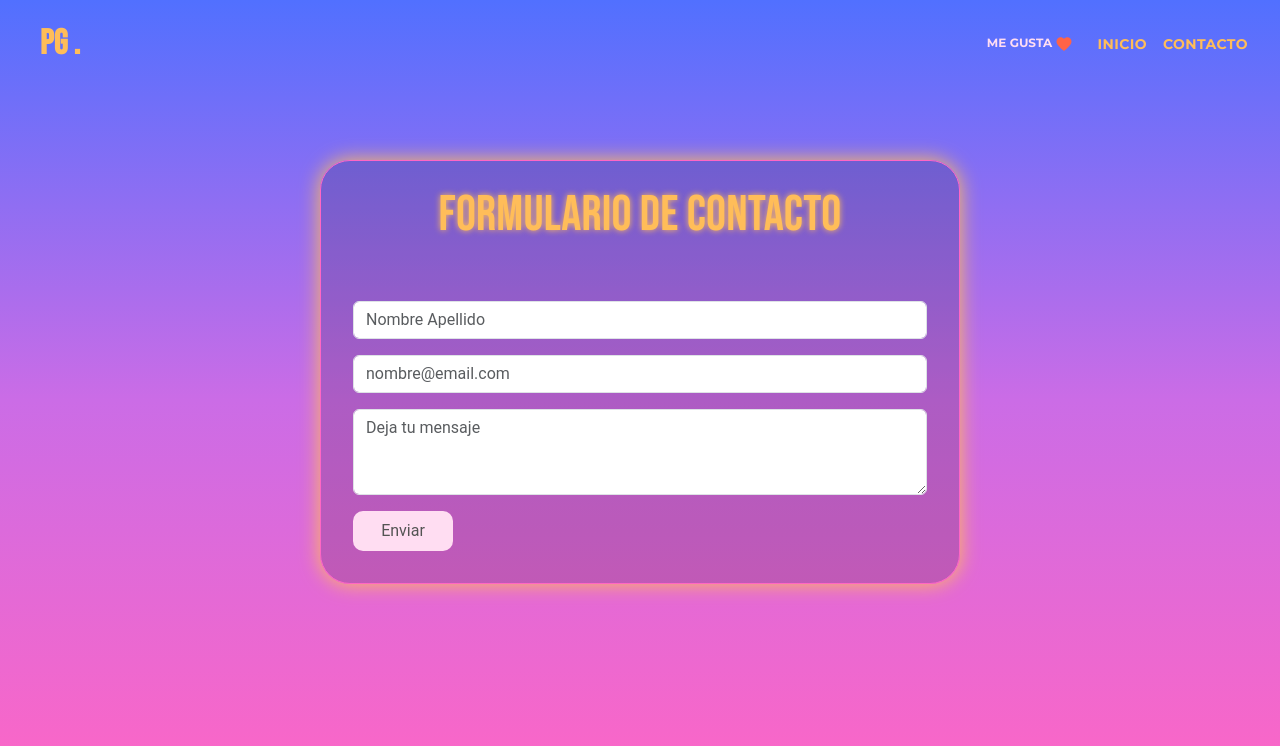
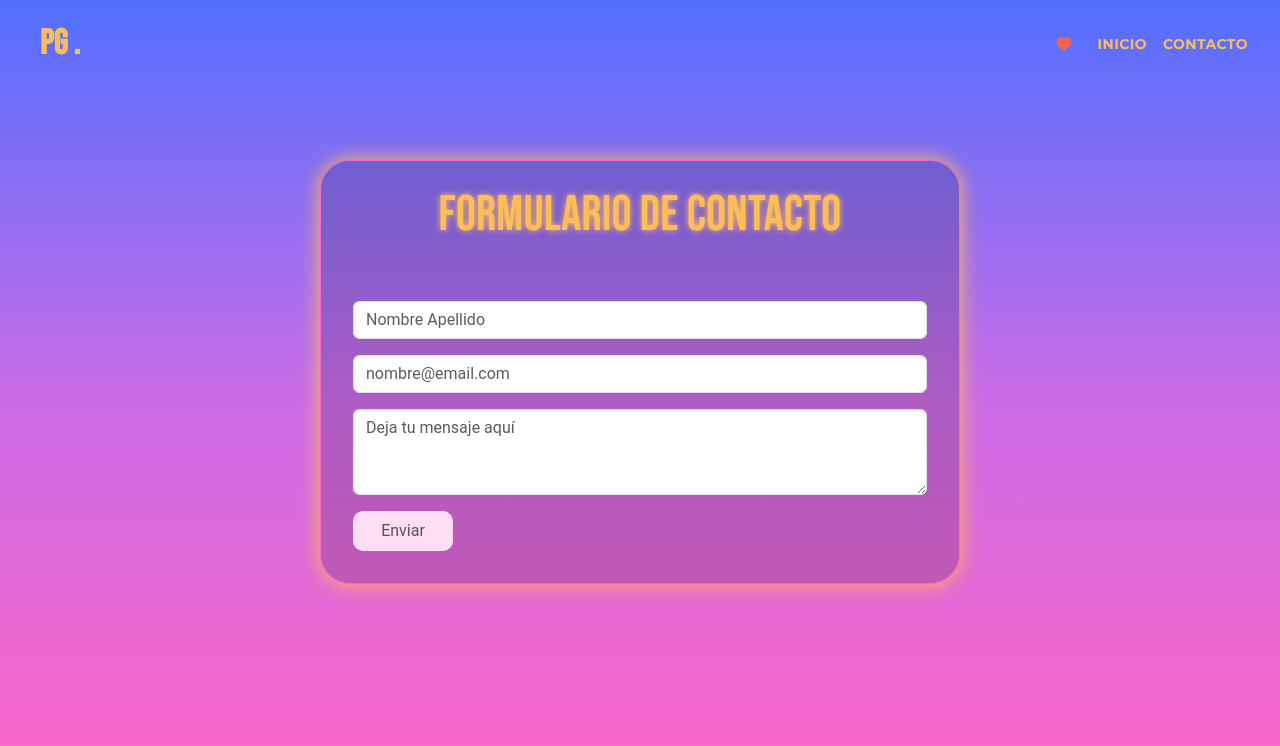
Before and after one commit to paaolaola/portfolio-paola-gonzalez, a React (Vite) app: page /contacto in a window 1280 px wide. Shown: the top 746 px of the page. Built offline with nearby package versions, Linux system fonts and the light colour scheme.

Commit message:
last changes

```diff
--- a/src/assets/css/Home.css
+++ b/src/assets/css/Home.css
@@ -4,16 +4,26 @@
     padding: 1rem;
     color: #ffbd59;
 }
+button.like-text {
+    margin: 0;
+}
+
 .like-text {
     font-family: "Montserrat", sans-serif;
     font-size: 12px;
     font-weight: 600;
     color: #ffddf2;
     transition: border-color 0.3s, box-shadow 0.3s;
-    margin-left: 2rem;
     background-color: transparent;
     border: none;
 }
+
+.like-text:hover {
+    border-color: #ffbd59;
+    text-shadow: 0px 0px 8px #ffbd59;
+    cursor: pointer;
+}
+
 .not-like-text {
     color: #ffddf2;
     background-color: transparent;
@@ -22,13 +32,6 @@
     font-family: "Montserrat", sans-serif;
     font-size: 12px;
     font-weight: 600;
-    margin-left: 2rem;
-}
-
-.like-text:hover {
-    border-color: #ffbd59;
-    text-shadow: 0px 0px 8px #ffbd59;
-    cursor: pointer;
 }
 
 .like-message {
--- a/src/components/Navbar.jsx
+++ b/src/components/Navbar.jsx
@@ -65,7 +65,7 @@ function DrawerAppBar(props) {
                             color: "#ffbd59",
                             fontFamily: "Montserrat",
 
-                            fontWeight: "800",
+                            fontWeight: "600",
                             "&:hover": { textShadow: "0 0 10px #ffbd59" },
                             fontSize: {
                                 xs: "11px",
@@ -84,8 +84,7 @@ function DrawerAppBar(props) {
                         sx={{
                             color: "#ffbd59",
                             fontFamily: "Montserrat",
-
-                            fontWeight: "800",
+                            fontWeight: "600",
                             "&:hover": { textShadow: "0 0 10px #ffbd59" },
                             fontSize: {
                                 xs: "11px",
@@ -110,7 +109,7 @@ function DrawerAppBar(props) {
             <CssBaseline />
             <AppBar component="nav" sx={{ backgroundColor: "transparent", boxShadow: "none" }}>
                 <Toolbar>
-                    <IconButton onClick={handleDrawerToggle} color="inherit" aria-label="open drawer" edge="start" sx={{ mr: 2, display: { sm: "none" } }}>
+                    <IconButton onClick={handleDrawerToggle} color="inherit" aria-label="open drawer" edge="start" sx={{ display: { sm: "none" } }}>
                         <MenuIcon />
                     </IconButton>
 
@@ -131,7 +130,7 @@ function DrawerAppBar(props) {
                         </Link>
                     </Typography>
                     <button onClick={handleLikeClick} className={liked ? "not-like-text " : "like-text"}>
-                        ME GUSTA <FavoriteIcon sx={{ color: "tomato", width: "18px", marginRight: "10px" }} />
+                        <FavoriteIcon sx={{ color: "tomato", width: "18px", marginRight: "10px" }} />
                         {liked ? "Te gusta esta página!" : ""}
                     </button>
 
--- a/src/view/FormContact.jsx
+++ b/src/view/FormContact.jsx
@@ -79,7 +79,7 @@ function FormContact() {
                     <Form.Group className="mb-3" controlId="formMensaje">
                         <Form.Control
                             as="textarea"
-                            placeholder="Deja tu mensaje"
+                            placeholder="Deja tu mensaje aquí"
                             rows={3}
                             value={mensaje}
                             onChange={(e) => {
```
